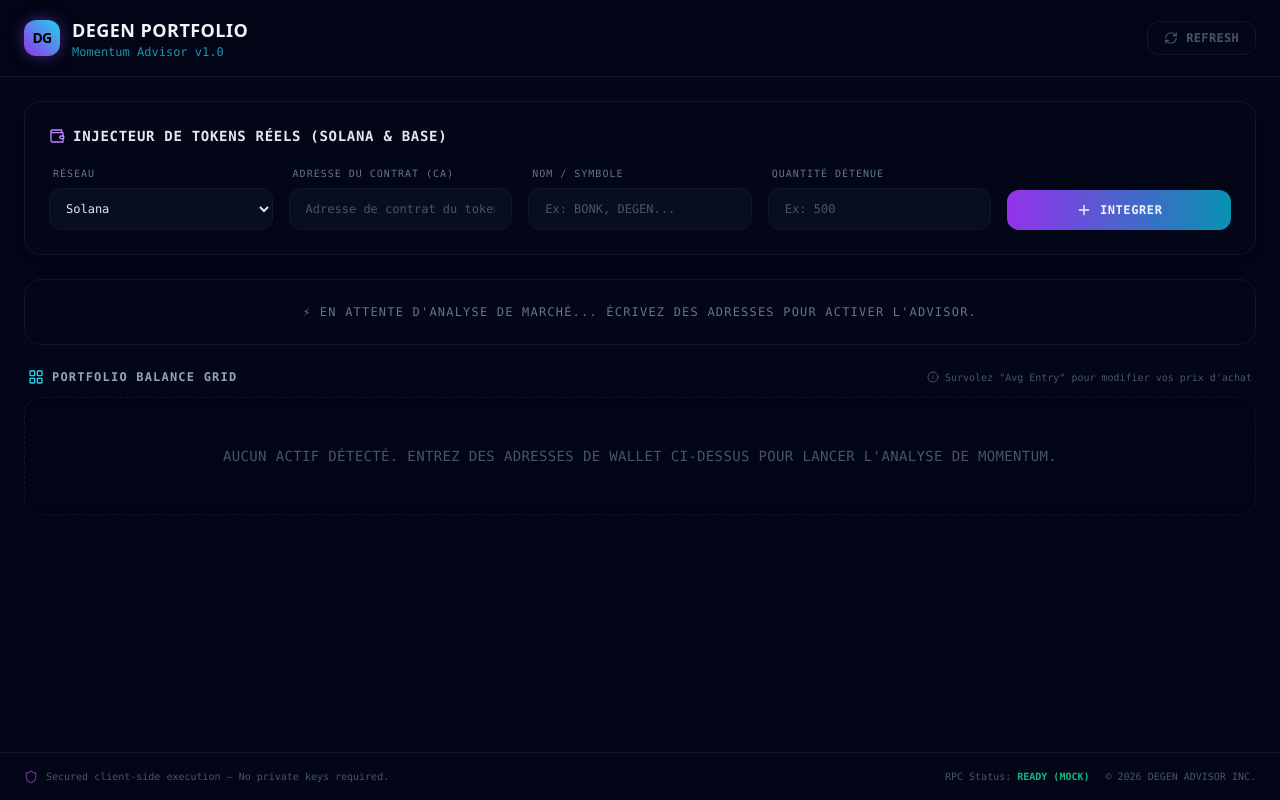
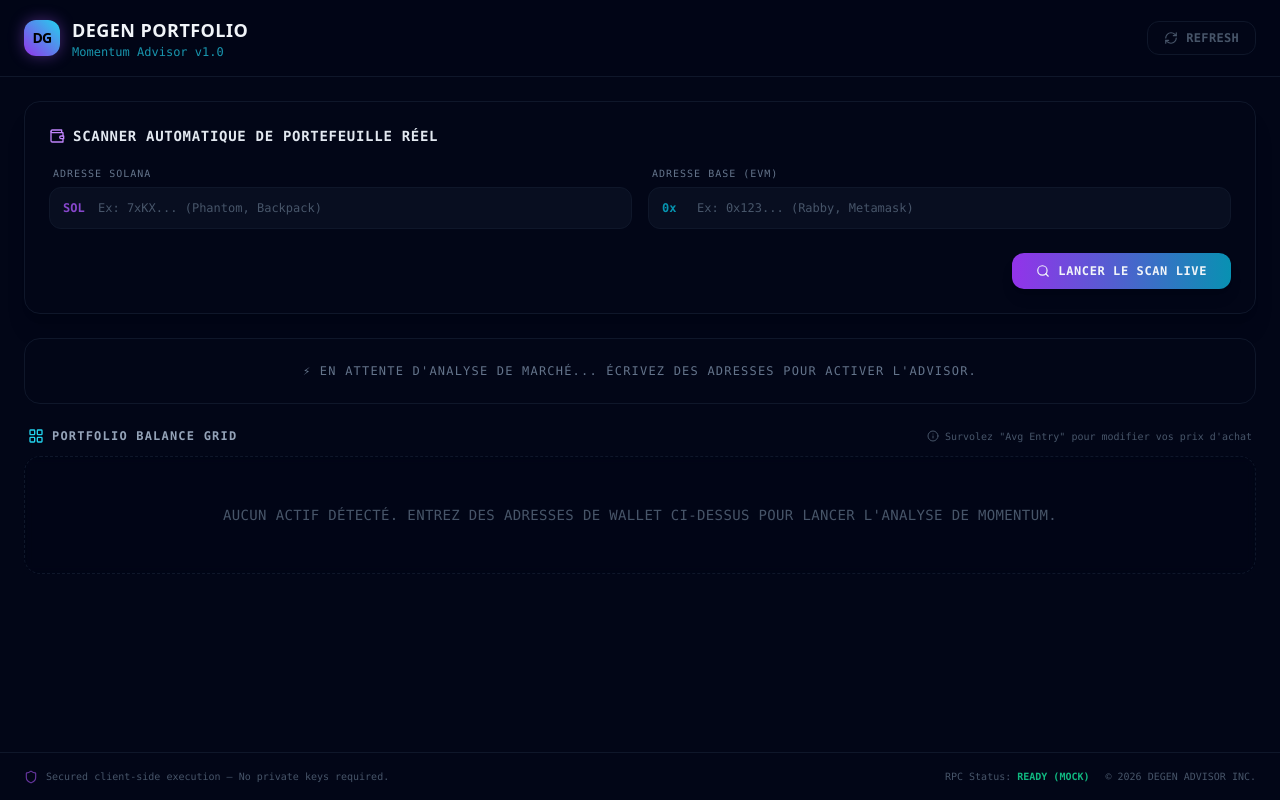
Before and after one commit to anes70/degen-portfolio-advisor, a React (Vite) app: page / in a window 1280 px wide. Built offline with nearby package versions, Linux system fonts and the light colour scheme.

Commit message:
Update WalletInput.tsx

```diff
--- a/src/components/WalletInput.tsx
+++ b/src/components/WalletInput.tsx
@@ -1,34 +1,24 @@
 import React, { useState } from 'react';
 import { usePortfolioStore } from '../store/portfolioStore';
-import { Plus, Trash2, Wallet } from 'lucide-react';
-import { Network } from '../types/token';
+import { Wallet, Search } from 'lucide-react';
 
 export const WalletInput: React.FC = () => {
-  const { tokens, addCustomToken, clearPortfolio, removeToken } = usePortfolioStore();
+  const { wallets, setWalletAddress, clearPortfolio } = usePortfolioStore();
 
-  const [network, setNetwork] = useState<Network>('solana');
-  const [address, setAddress] = useState('');
-  const [symbol, setSymbol] = useState('');
-  const [balance, setBalance] = useState('');
-  const [entryPrice, setEntryPrice] = useState('');
+  const [solInput, setSolInput] = useState(wallets.solana);
+  const [baseInput, setBaseInput] = useState(wallets.base);
 
   const handleSubmit = (e: React.FormEvent) => {
     e.preventDefault();
-    if (!address || !balance) return;
+    if (solInput.trim() !== wallets.solana) {
+      setWalletAddress('solana', solInput.trim());
+    }
+    if (baseInput.trim() !== wallets.base) {
+      setWalletAddress('base', baseInput.trim());
+    }
+  };
 
-    addCustomToken(
-      network,
-      address.trim(),
-      symbol.trim() || 'TOKEN',
-      parseFloat(balance) || 0,
-      parseFloat(entryPrice) || 0
-    );
-
-    setAddress('');
-    setSymbol('');
-    setBalance('');
-    setEntryPrice('');
-  };
+  const hasActiveWallets = wallets.solana || wallets.base;
 
   return (
     <div className="w-full bg-slate-950 border border-slate-900 rounded-2xl p-6 shadow-xl">
@@ -36,91 +26,64 @@ export const WalletInput: React.FC = () => {
         <div className="flex items-center gap-2">
           <Wallet className="h-4 w-4 text-purple-400" />
           <h2 className="text-sm font-bold text-slate-200 uppercase tracking-wider font-mono">
-            Injecteur de Tokens Réels (Solana & Base)
+            Scanner automatique de Portefeuille Réel
           </h2>
         </div>
-        {tokens.length > 0 && (
+        {hasActiveWallets && (
           <button
-            onClick={clearPortfolio}
+            onClick={() => {
+              setSolInput('');
+              setBaseInput('');
+              clearPortfolio();
+            }}
             className="text-[10px] font-mono text-rose-500 hover:underline tracking-tight"
           >
-            EFFACER TOUT
+            DECONNECTER LES WALLETS
           </button>
         )}
       </div>
 
-      <form onSubmit={handleSubmit} className="grid grid-cols-1 sm:grid-cols-2 lg:grid-cols-5 gap-4 font-mono text-xs items-end">
+      <form onSubmit={handleSubmit} className="space-y-4 font-mono">
+        <div className="grid grid-cols-1 md:grid-cols-2 gap-4">
           <div className="flex flex-col gap-1.5">
-          <label className="text-[10px] text-slate-500 uppercase tracking-widest pl-1">Réseau</label>
-          <select
-            value={network}
-            onChange={(e) => setNetwork(e.target.value as Network)}
-            className="w-full bg-slate-900/50 border border-slate-900 text-slate-200 rounded-xl px-3 py-3 focus:outline-none focus:border-cyan-500/50"
-          >
-            <option value="solana">Solana</option>
-            <option value="base">Base (EVM)</option>
-          </select>
+            <label className="text-[10px] text-slate-500 uppercase tracking-widest pl-1">Adresse Solana</label>
+            <div className="relative flex items-center">
+              <span className="absolute left-3.5 text-xs font-bold text-purple-500/80">SOL</span>
+              <input
+                type="text"
+                placeholder="Ex: 7xKX... (Phantom, Backpack)"
+                value={solInput}
+                onChange={(e) => setSolInput(e.target.value)}
+                className="w-full bg-slate-900/50 border border-slate-900 text-xs text-slate-200 placeholder-slate-600 rounded-xl pl-12 pr-4 py-3 focus:outline-none focus:border-purple-500/50"
+              />
+            </div>
           </div>
 
           <div className="flex flex-col gap-1.5">
-          <label className="text-[10px] text-slate-500 uppercase tracking-widest pl-1">Adresse du Contrat (CA)</label>
+            <label className="text-[10px] text-slate-500 uppercase tracking-widest pl-1">Adresse Base (EVM)</label>
+            <div className="relative flex items-center">
+              <span className="absolute left-3.5 text-xs font-bold text-cyan-500/80">0x</span>
               <input
                 type="text"
-            placeholder="Adresse de contrat du token..."
-            value={address}
-            onChange={(e) => setAddress(e.target.value)}
-            className="w-full bg-slate-900/50 border border-slate-900 text-slate-200 placeholder-slate-600 rounded-xl px-4 py-3 focus:outline-none focus:border-cyan-500/50"
-            required
+                placeholder="Ex: 0x123... (Rabby, Metamask)"
+                value={baseInput}
+                onChange={(e) => setBaseInput(e.target.value)}
+                className="w-full bg-slate-900/50 border border-slate-900 text-xs text-slate-200 placeholder-slate-600 rounded-xl pl-12 pr-4 py-3 focus:outline-none focus:border-cyan-500/50"
               />
             </div>
-
-        <div className="flex flex-col gap-1.5">
-          <label className="text-[10px] text-slate-500 uppercase tracking-widest pl-1">Nom / Symbole</label>
-          <input
-            type="text"
-            placeholder="Ex: BONK, DEGEN..."
-            value={symbol}
-            onChange={(e) => setSymbol(e.target.value)}
-            className="w-full bg-slate-900/50 border border-slate-900 text-slate-200 placeholder-slate-600 rounded-xl px-4 py-3 focus:outline-none focus:border-cyan-500/50"
-          />
+          </div>
         </div>
 
-        <div className="flex flex-col gap-1.5">
-          <label className="text-[10px] text-slate-500 uppercase tracking-widest pl-1">Quantité Détenue</label>
-          <input
-            type="number"
-            step="any"
-            placeholder="Ex: 500"
-            value={balance}
-            onChange={(e) => setBalance(e.target.value)}
-            className="w-full bg-slate-900/50 border border-slate-900 text-slate-200 placeholder-slate-600 rounded-xl px-4 py-3 focus:outline-none focus:border-cyan-500/50"
-            required
-          />
-        </div>
-
-        <div>
+        <div className="flex justify-end pt-2">
           <button
             type="submit"
-            className="w-full flex items-center justify-center gap-2 bg-gradient-to-r from-purple-600 to-cyan-600 hover:from-purple-500 hover:to-cyan-500 text-slate-100 py-3 rounded-xl font-bold tracking-wider transition-all"
+            className="flex items-center gap-2 bg-gradient-to-r from-purple-600 to-cyan-600 hover:from-purple-500 hover:to-cyan-500 text-slate-100 px-6 py-2.5 rounded-xl text-xs font-bold tracking-wider shadow-lg"
           >
-            <Plus className="h-4 w-4" />
-            INTEGRER
+            <Search className="h-3.5 w-3.5" />
+            LANCER LE SCAN LIVE
           </button>
         </div>
       </form>
-
-      {tokens.length > 0 && (
-        <div className="flex flex-wrap gap-2 mt-4 pt-4 border-t border-slate-900/60">
-          {tokens.map(t => (
-            <div key={t.id} className="flex items-center gap-2 bg-slate-900/60 border border-slate-900 text-[10px] font-mono px-2.5 py-1 rounded-lg text-slate-400">
-              <span className="font-bold text-slate-200">{t.symbol}</span>
-              <button type="button" onClick={() => removeToken(t.id)} className="text-slate-600 hover:text-rose-400">
-                <Trash2 className="h-3 w-3" />
-              </button>
-            </div>
-          ))}
-        </div>
-      )}
     </div>
   );
 };
```
Lines whose indentation alone changed are shown as unchanged.
